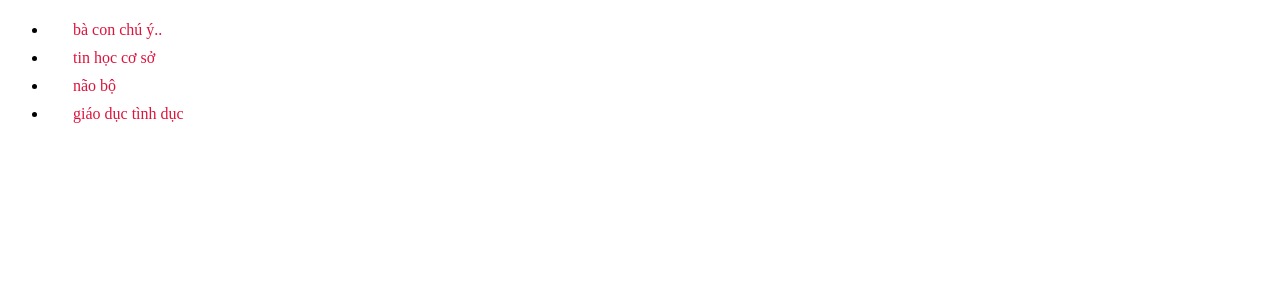
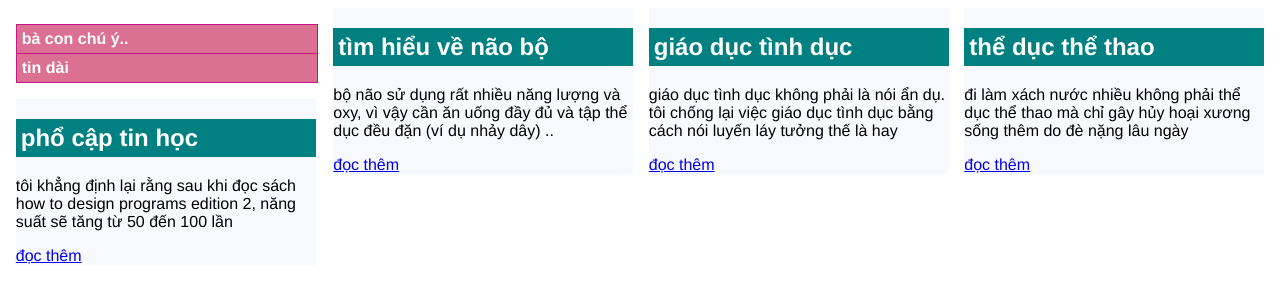
Before and after one commit to eivorjussila/eivorjussila.github.io, a plain HTML site: page post.html in a window 1280 px wide. Drawn offline with Linux system fonts and the light colour scheme.

Commit message:
Add files via upload

```diff
--- a/post.html
+++ b/post.html
@@ -1,33 +1,83 @@
 <!DOCTYPE html>
 
-<html lang="en">
-  <header>
+<html lang="vi">
+  <head>
     <meta charset="utf-8">
 
     <title> tin dài  </title>
 
     <style>
 
+      .container {
+      display: flex;
+      flex-flow: row wrap;
+      justify-content: space-around;
+}
+
+      .column {
+      display: flex;
+      flex-flow: column wrap;
+      align-items: flex-start;
+      }
+
+      .piece {
+      width: 300px;
+      height: auto;
+      background-color: ghostwhite;
+      }
+
+      @media all and (max-width: 500px) {
+      .piece {
+      flex-direction: column;
+      }
+      }
+
+      .site-nav {
+      background-color: palevioletred;
+      list-style: none;
+      padding: 0;
+      width: 300px;
+      border: 1px solid mediumvioletred;
+      }
+
       .site-nav-item {
+      border-bottom: 1px solid mediumvioletred;
       padding: 5px;
+      }
+
+      .site-nav-item:last-child {
+      border-bottom: none;
       }
 
       .site-nav-item a {
       text-decoration: none;
-      color: crimson;
-      padding: 20px;
+      color: white;
+      font-weight: bold;
       }
 
       .site-nav-item a:hover {
       text-decoration: underline;
       }
 
+      body {
+      font-family: helvetica;
+
+      }
+
+      .news {
+      color: white;
+      background-color: teal;
+      padding: 5px;
+      }
+
     </style>
 
 
-  </header>
+  </head>
 
   <body>
+    <div class="container">
+      <div class="column">
 
 	<nav class="site-menu">
 
@@ -36,21 +86,56 @@
 	    <li class="site-nav-item">
 	      <a href="index.html"> bà con chú ý..</a>
 	    </li>
-
 	    <li class="site-nav-item">
-	  <a href="lambda.html">tin học cơ sở</a>
+	      <a href="post.html">tin dài</a>
 	    </li>
-
-	<li class="site-nav-item">
-	  <a href="brain.html">não bộ</a>
-	</li>
-	<li class="site-nav-item">
-	  <a href="sexed.html">giáo dục tình dục</a>
-	</li>
-
 	  </ul>
 	</nav>
 
+	<div class="piece">
+	  <article>
+	    <h2 class="news">  phổ cập tin học   </h2>
+	    <p> tôi khẳng định lại rằng sau khi đọc sách how to design programs edition 2, năng suất sẽ tăng từ 50 đến 100 lần </p>
+
+	    <a href="lambda.html"> đọc thêm </a>
+	  </article>
+	</div>
+      </div>
+
+      <div class="column">
+	<div class="piece">
+
+	    <article>
+	      <h2 class="news"> tìm hiểu về não bộ  </h2>
+	      <p> bộ não sử dụng rất nhiều năng lượng và oxy, vì vậy cần ăn uống đầy đủ và tập thể dục đều đặn (ví dụ nhảy dây) ..</p>
+	      <a href="brain.html">đọc thêm</a>
+	    </article>
+	</div>
+      </div>
+      <div class="column">
+	<div class="piece">
+	  <article>
+	    <h2 class="news">giáo dục tình dục  </h2>
+	    <p> giáo dục tình dục không phải là nói ẩn dụ. tôi chống lại việc giáo dục tình dục bằng cách nói luyến láy tưởng thế là hay  </p>
+	    <a href="sexed.html">đọc thêm</a>
+	  </article>
+	</div>
+      </div>
+
+      <div class="column">
+
+	<div class="piece">
+	  <article>
+	    <h2 class="news"> thể dục thể thao </h2>
+	    <p> đi làm xách nước nhiều không phải thể dục thể thao mà chỉ gây hủy hoại xương sống thêm do đè nặng lâu ngày  </p>
+	    <a href="sport.html"> đọc thêm </a>
+	  </article>
+	</div>
+      </div>
+    </div>
+
+
+</div>
 
 </body>
 
```
Lines whose indentation alone changed are shown as unchanged.
